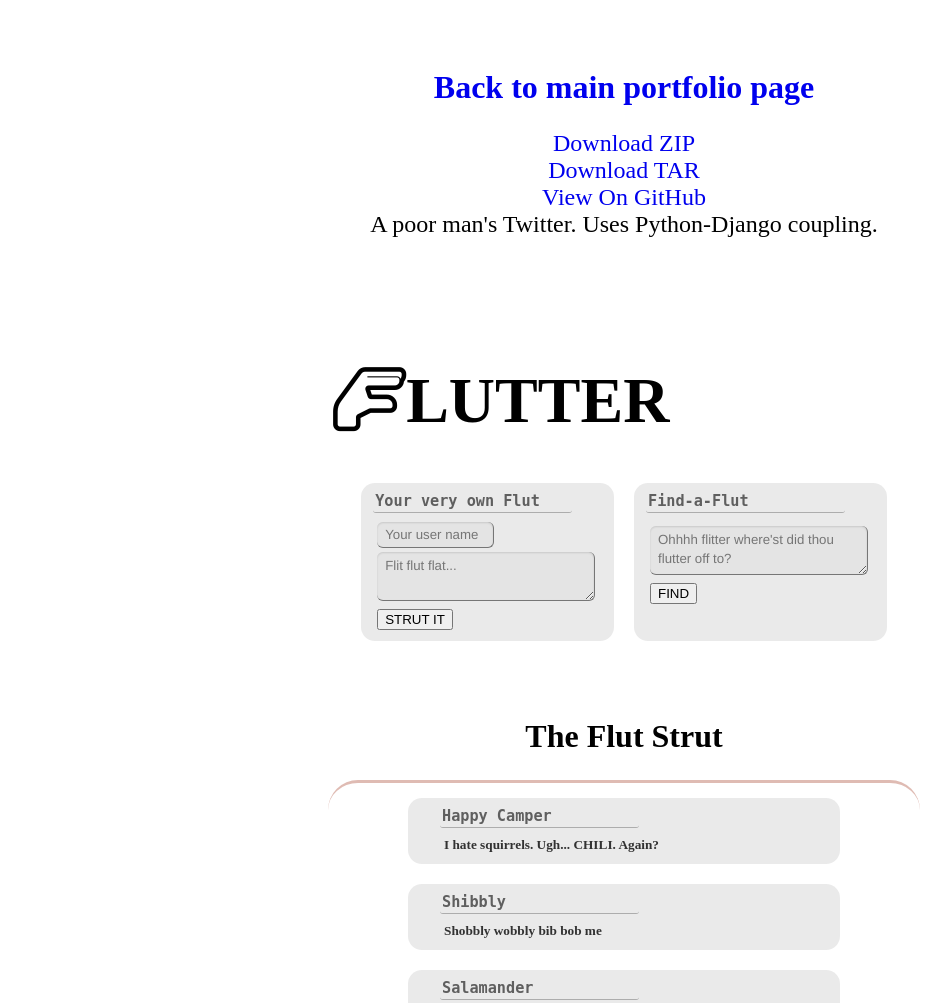
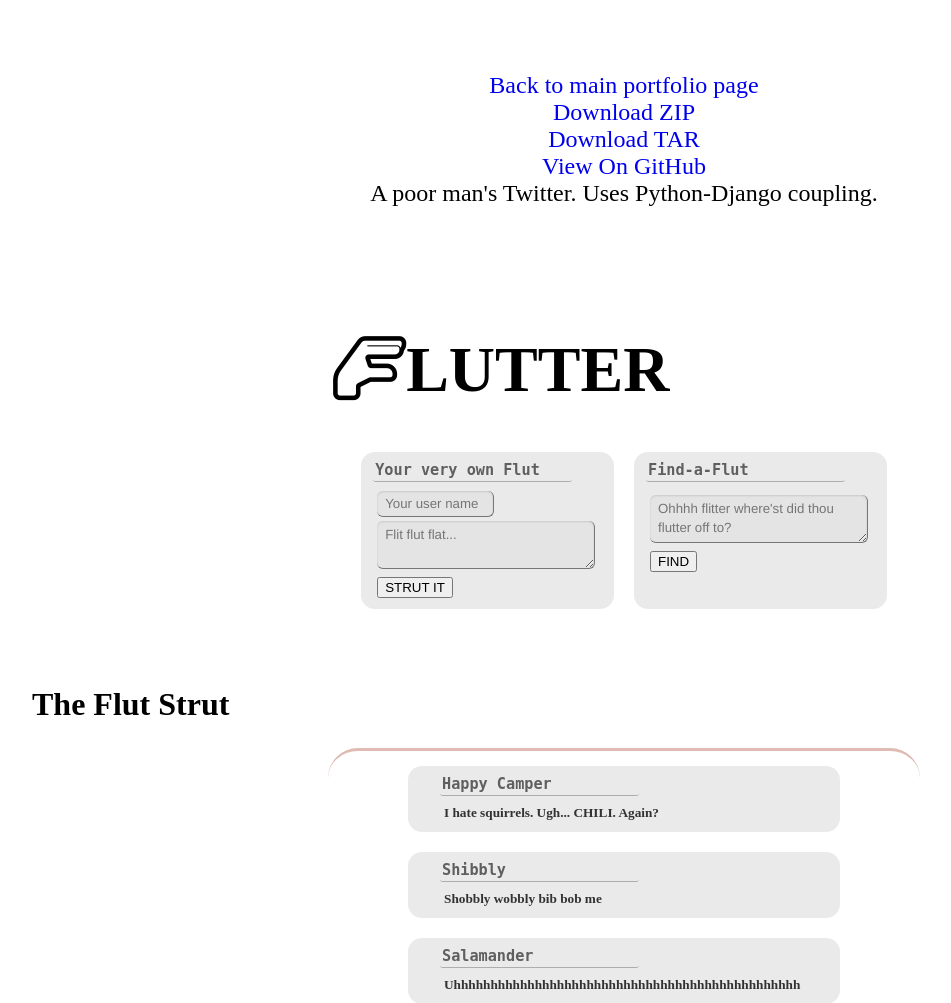
Before and after one commit to bizzcat/flutter, a Django app: page / in a window 1280 px wide. Shown: the top 1003 px of the page, without its empty margins (16-967 px from the left). Run offline with Django 3.2, Linux system fonts and the light colour scheme; data comes from the database, SQL or seed files in the repository.

```diff
--- a/flutter/static/flutter/style.css
+++ b/flutter/static/flutter/style.css
@@ -18,8 +18,8 @@ body {
   padding: 40px;
 }
 
-h1, h2 {
-  text-align: center;
+h1 {
+  text-align: left;
 }
 
 div {
--- a/flutter/templates/flutter/index.html
+++ b/flutter/templates/flutter/index.html
@@ -11,10 +11,10 @@
   </head>
 
   <body>
-    <h1><a href="https://bizzcat.github.io">Back to main portfolio page</a></h1>
 
     <p class='app-intro'>
-      <a href="https://github.com/bizzcat/flutter/zipball/master">Download ZIP</a>
+      <a href="https://bizzcat.github.io">Back to main portfolio page</a>
+      <br><a href="https://github.com/bizzcat/flutter/zipball/master">Download ZIP</a>
       <br><a class="buttons" href="https://github.com/bizzcat/flutter/tarball/master">Download TAR</a>
       <br><a href="https://github.com/bizzcat/flutter">View On GitHub</a>
       <br>A poor man's Twitter. Uses Python-Django coupling.
```
